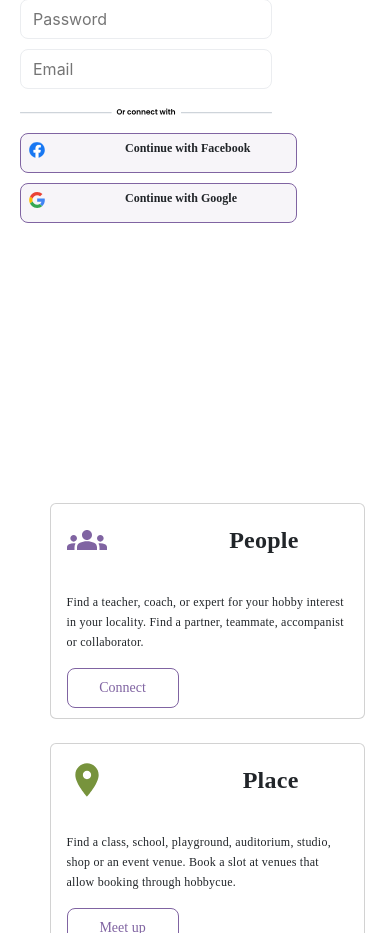
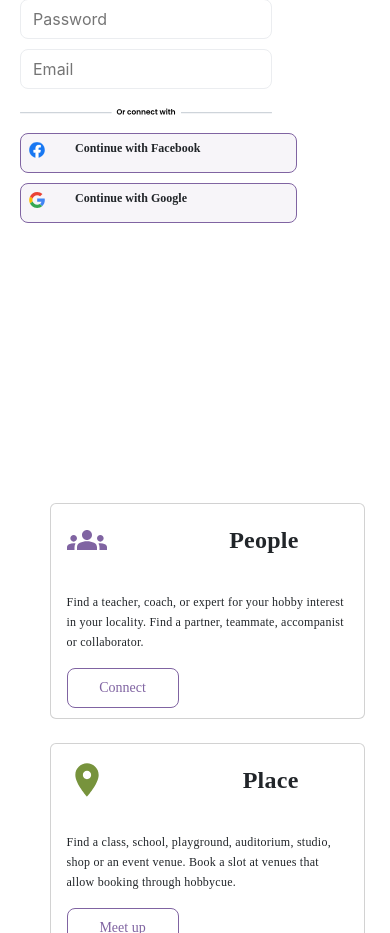
Before and after one commit to Binamragupta/hobbycue, a React (Create React App) app: page / in a window 390 px wide. Shown: the part 810-1743 px from the top of the page. Built offline with nearby package versions, Linux system fonts and the light colour scheme.

Commit message:
join commit

```diff
--- a/src/CSS/Joinin.css
+++ b/src/CSS/Joinin.css
@@ -109,6 +109,7 @@
         width: 88%;
         height: 40px;
         border-radius: 8px ;
+        gap: 30px;
         background: #F7F5F9;
         padding: 8px 10px 8px 8px;
         border: 1px solid #8064A2;
--- a/src/CSS/Signin.css
+++ b/src/CSS/Signin.css
@@ -72,6 +72,7 @@
         border-radius: 8px ;
         background: #F7F5F9;
         padding: 8px 10px 8px 8px;
+        gap: 30px;
         border: 1px solid #8064A2;
         display: flex;
         font-family: Poppins;
```
